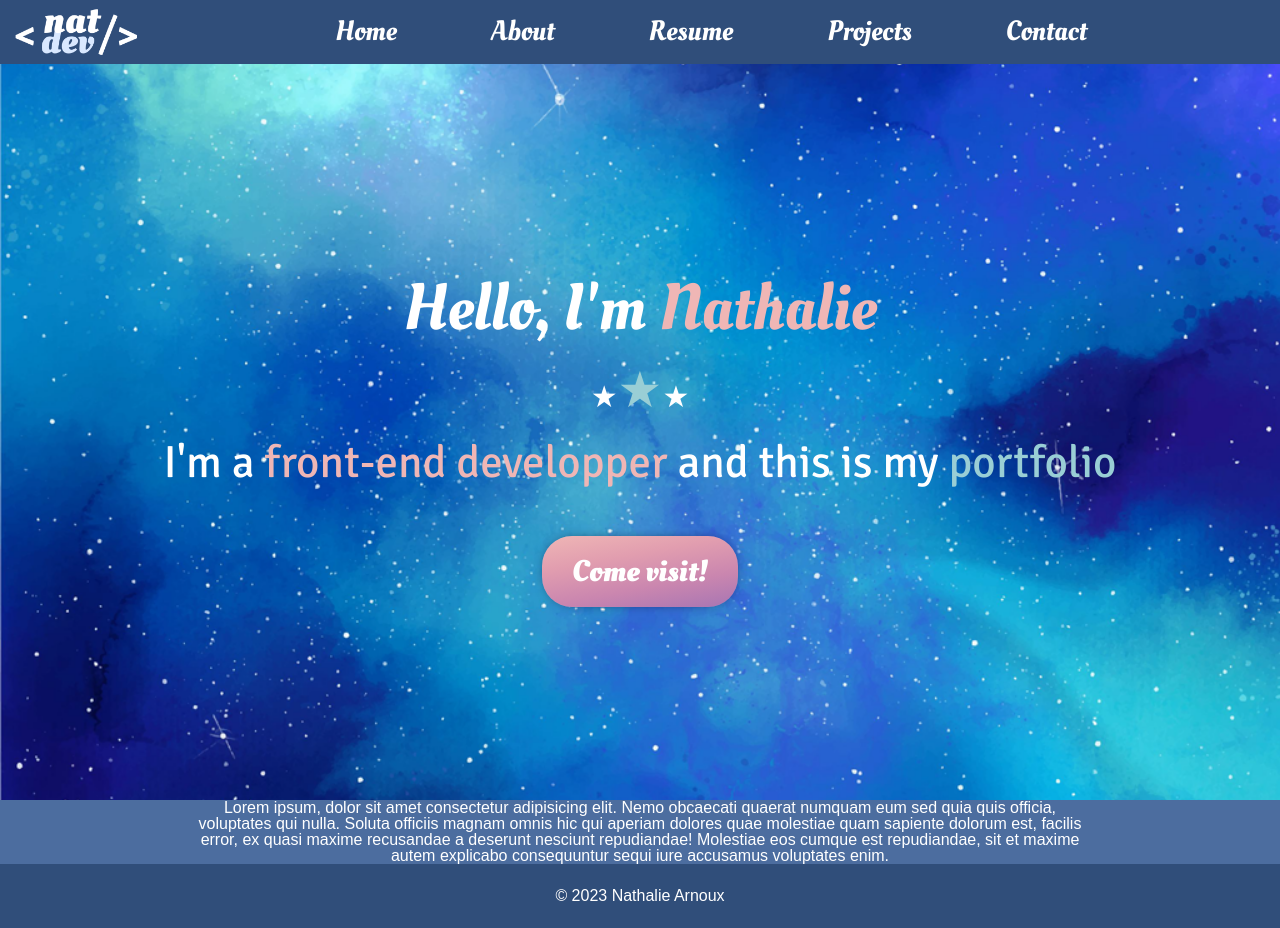
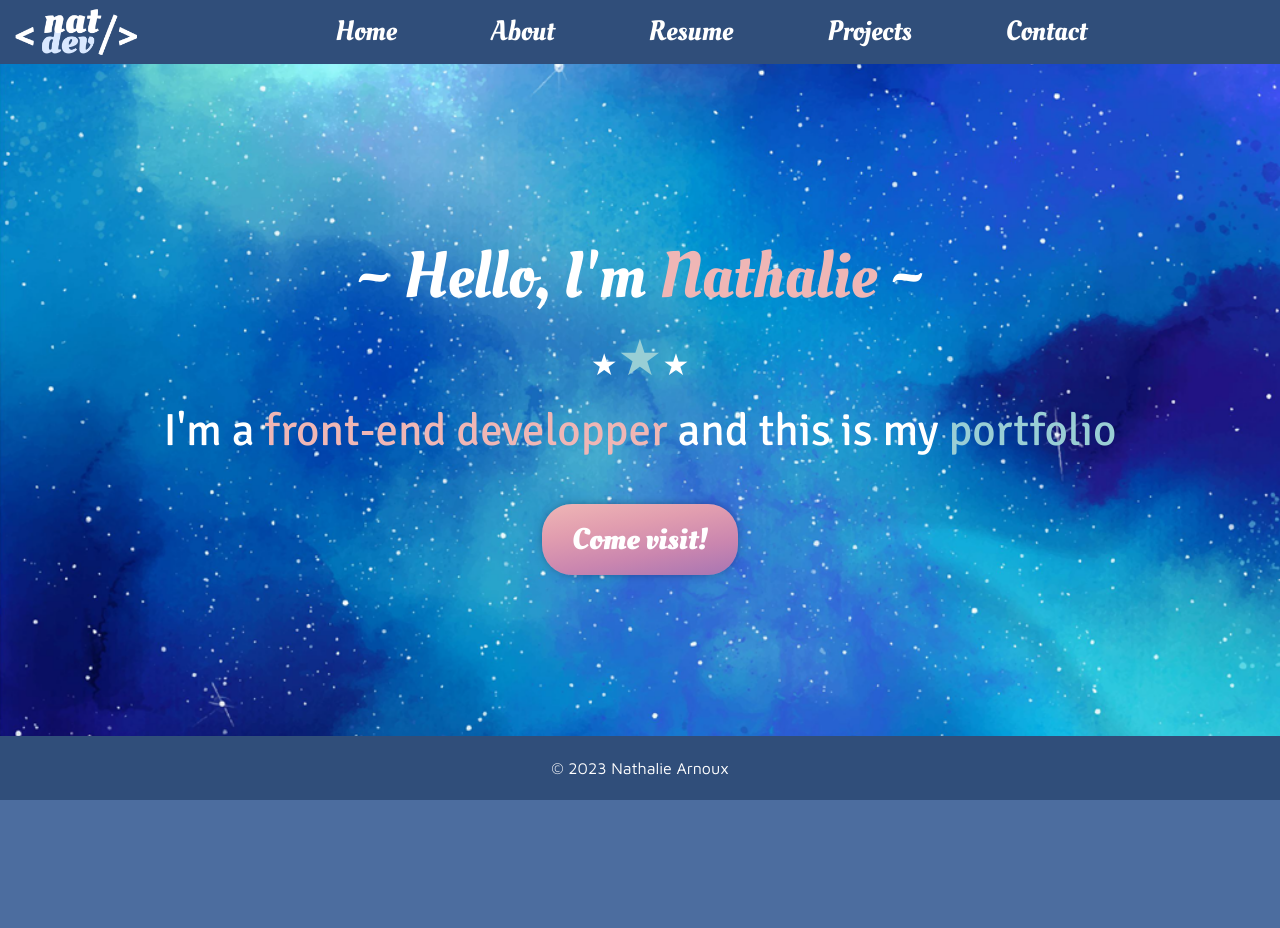
Before and after one commit to nathalieArnoux/portfolio-test, a React (Vite) app: page / in a window 1280 px wide. After the commit the page ends 800 px from the top, so only its background shows below. Built offline with nearby package versions, Linux system fonts and the light colour scheme.

Commit message:
removed banner comp to simplify homepage, trimmed banner image & changed default font

```diff
--- a/src/components/Home/Banner/Banner.jsx
+++ /dev/null
@@ -1,31 +0,0 @@
-import './Banner.scss';
-import { Link } from 'react-router-dom';
-
-function Banner() {
-  return (
-    <div className="Banner">
-      <img
-        className="Banner-img"
-        src="src\assets\banner2.png"
-        alt="Placeholder"
-      />
-      <div className="Banner-title">
-        <h1 className="Banner-title_hello">
-          Hello, I&apos;m <span className="accent">Nathalie</span>
-        </h1>
-        <h3 className="Banner-title_sub">
-          ★<span className="Banner-title_star secondary">★</span>★
-        </h3>
-        <h3 className="Banner-title_intro">
-          I&apos;m a <span className="accent">front-end developper</span> and
-          this is my <span className="secondary"> portfolio</span>
-        </h3>
-        <Link className="button" to="/about">
-          Come visit!
-        </Link>
-      </div>
-    </div>
-  );
-}
-
-export default Banner;
--- a/src/components/Home/Banner/Banner.scss
+++ /dev/null
@@ -1,43 +0,0 @@
-@use 'src/styles/variables' as v;
-
-.Banner {
-  position: relative;
-  width: 100%;
-  display: flex;
-  flex-direction: column;
-  justify-content: center;
-  align-items: center;
-
-  &-img {
-    object-fit: cover;
-    width: 100%;
-    height: 92vh;
-
-    /*     @media screen and (max-width: v.$tablet-bp) {
-      height: 92vh;
-    } */
-  }
-
-  &-title {
-    position: absolute;
-    max-width: 80%;
-
-    &_hello,
-    &_sub {
-      margin-bottom: 3vh;
-    }
-
-    &_hello {
-      font-size: max(5vw, 65px);
-    }
-
-    &_star {
-      font-size: max(2.5vw, 50px);
-    }
-
-    &_intro {
-      font-size: max(2.5vw, 45px);
-      margin-bottom: 9vh;
-    }
-  }
-}
--- a/src/components/Home/Home.jsx
+++ b/src/components/Home/Home.jsx
@@ -1,22 +1,31 @@
 import './Home.scss';
-import Banner from './Banner/Banner';
+// import Banner from './Banner/Banner';
+import { Link } from 'react-router-dom';
 
 const Home = () => {
   return (
-    <>
-      <Banner />
-      <div className="Home">
-        <p className="Home-content">
-          Lorem ipsum, dolor sit amet consectetur adipisicing elit. Nemo
-          obcaecati quaerat numquam eum sed quia quis officia, voluptates qui
-          nulla. Soluta officiis magnam omnis hic qui aperiam dolores quae
-          molestiae quam sapiente dolorum est, facilis error, ex quasi maxime
-          recusandae a deserunt nesciunt repudiandae! Molestiae eos cumque est
-          repudiandae, sit et maxime autem explicabo consequuntur sequi iure
-          accusamus voluptates enim.
-        </p>
+    <div className="Home">
+      <img
+        className="Home-img"
+        src="src\assets\banner2.png"
+        alt="Placeholder"
+      />
+      <div className="Home-title">
+        <h1 className="Home-title_hello">
+          ~ Hello, I&apos;m <span className="accent">Nathalie</span> ~
+        </h1>
+        <h3 className="Home-title_sub">
+          ★<span className="Home-title_star secondary">★</span>★
+        </h3>
+        <h3 className="Home-title_intro">
+          I&apos;m a <span className="accent">front-end developper</span> and
+          this is my <span className="secondary"> portfolio</span>
+        </h3>
+        <Link className="button" to="/about">
+          Come visit!
+        </Link>
       </div>
-    </>
+    </div>
   );
 };
 
--- a/src/components/Home/Home.scss
+++ b/src/components/Home/Home.scss
@@ -1,14 +1,42 @@
-@import 'src/styles/variables';
+@use 'src/styles/variables' as v;
 
 .Home {
   max-width: 100%;
-  margin: 0 auto;
 
-  @media screen and (min-width: $phone-bp) and (max-width: $tablet-bp) {
-    max-width: 85%;
+  //! test
+  position: relative;
+  width: 100%;
+  display: flex;
+  flex-direction: column;
+  justify-content: center;
+  align-items: center;
+
+  &-img {
+    object-fit: cover;
+    width: 100%;
+    height: 84vh;
   }
 
-  @media screen and (min-width: $tablet-bp) {
-    max-width: 70%;
+  &-title {
+    position: absolute;
+    max-width: 80%;
+
+    &_hello,
+    &_sub {
+      margin-bottom: 3vh;
+    }
+
+    &_hello {
+      font-size: max(5vw, 65px);
+    }
+
+    &_star {
+      font-size: max(2.5vw, 50px);
+    }
+
+    &_intro {
+      font-size: max(2.5vw, 45px);
+      margin-bottom: 9vh;
+    }
   }
 }
--- a/src/styles/index.scss
+++ b/src/styles/index.scss
@@ -3,9 +3,9 @@
 
 body {
   margin: 0;
-  font-family: 'Montserrat', sans-serif;
+  font-family: 'Maven Pro', sans-serif;
   font-optical-sizing: auto;
-  font-weight: 400;
+  font-weight: normal;
   font-style: normal;
   color: #fff;
   -webkit-font-smoothing: antialiased;
```
Also changed, not shown: src/assets/banner2.png.
